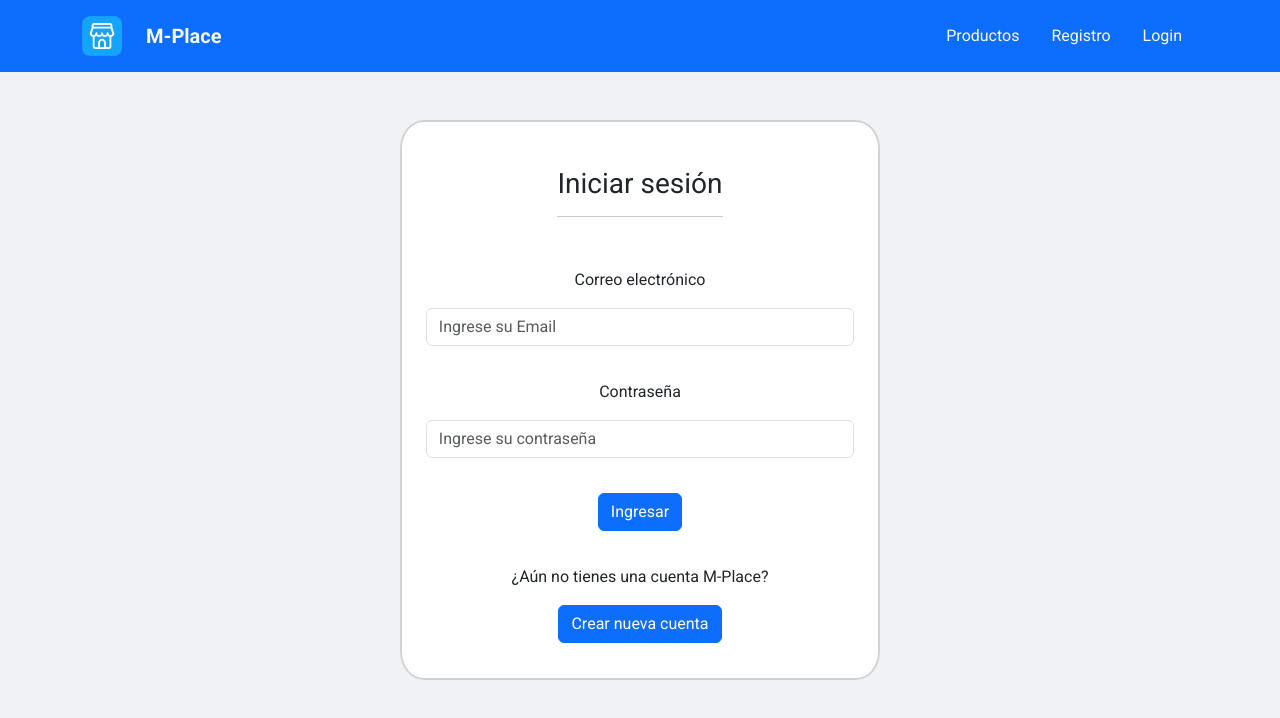
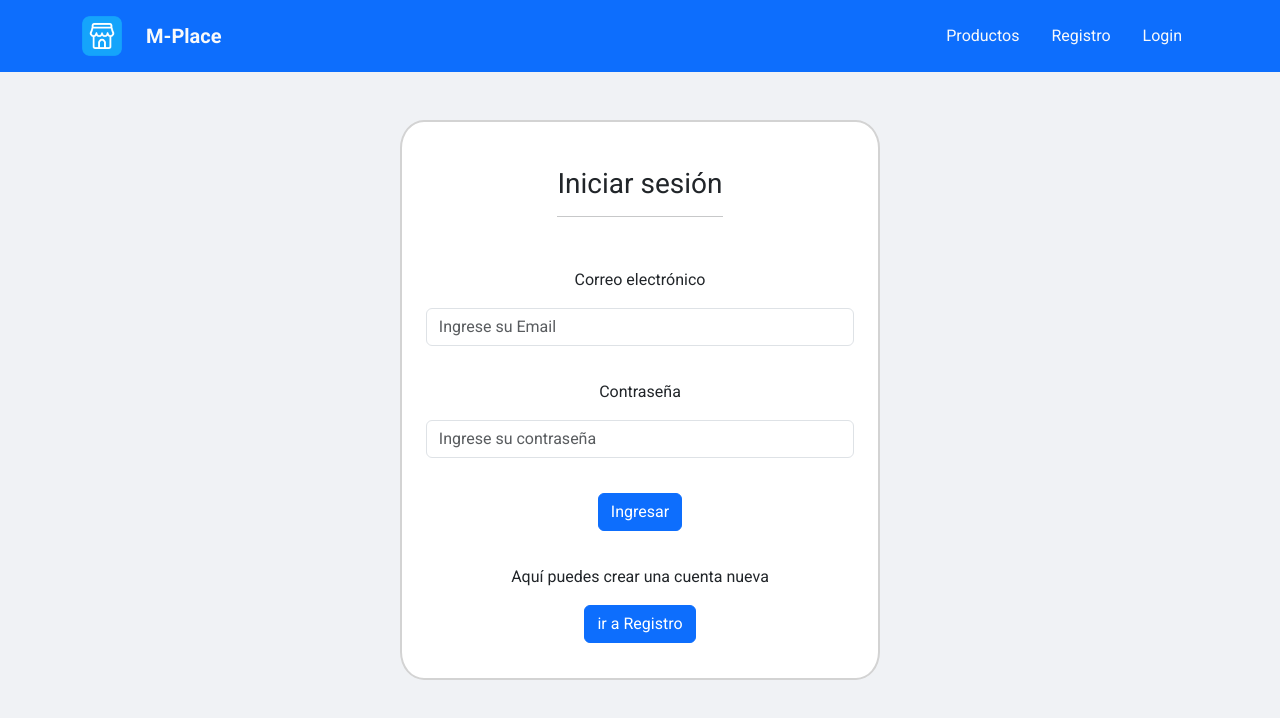
Before and after one commit to Carlish89/proyecto-final, a React (Create React App) app: page /login in a window 1280 px wide. Shown: the top 718 px of the page. Built offline with nearby package versions, Linux system fonts and the light colour scheme.

Commit message:
correciones finales

```diff
--- a/src/views/Login.jsx
+++ b/src/views/Login.jsx
@@ -48,10 +48,10 @@ const Login = () => {
                         Ingresar
                     </Button>
                     <div className="validates-data">
-                        <p>¿Aún no tienes una cuenta M-Place? </p>
+                        <p>Aquí puedes crear una cuenta nueva</p>
                         <Link to="/registro">
                             <Button type="submit" variant="primary">
-                                Crear nueva cuenta
+                                ir a Registro
                             </Button>
                         </Link>
                     </div>
--- a/src/views/Registro.jsx
+++ b/src/views/Registro.jsx
@@ -54,7 +54,7 @@ const Registro = () => {
             </div>
             <Form className="inputs-register" onSubmit={handleSubmit} >
               <div className='email-password'>
-                <p>Correo electrónico</p>
+                <p>Email</p>
                 <Form.Control type="email" onChange={(e) => { setEmail(e.target.value) }} placeholder="Ingrese su Email" name="email" required />
               </div>
               <div className='email-password'>
```
